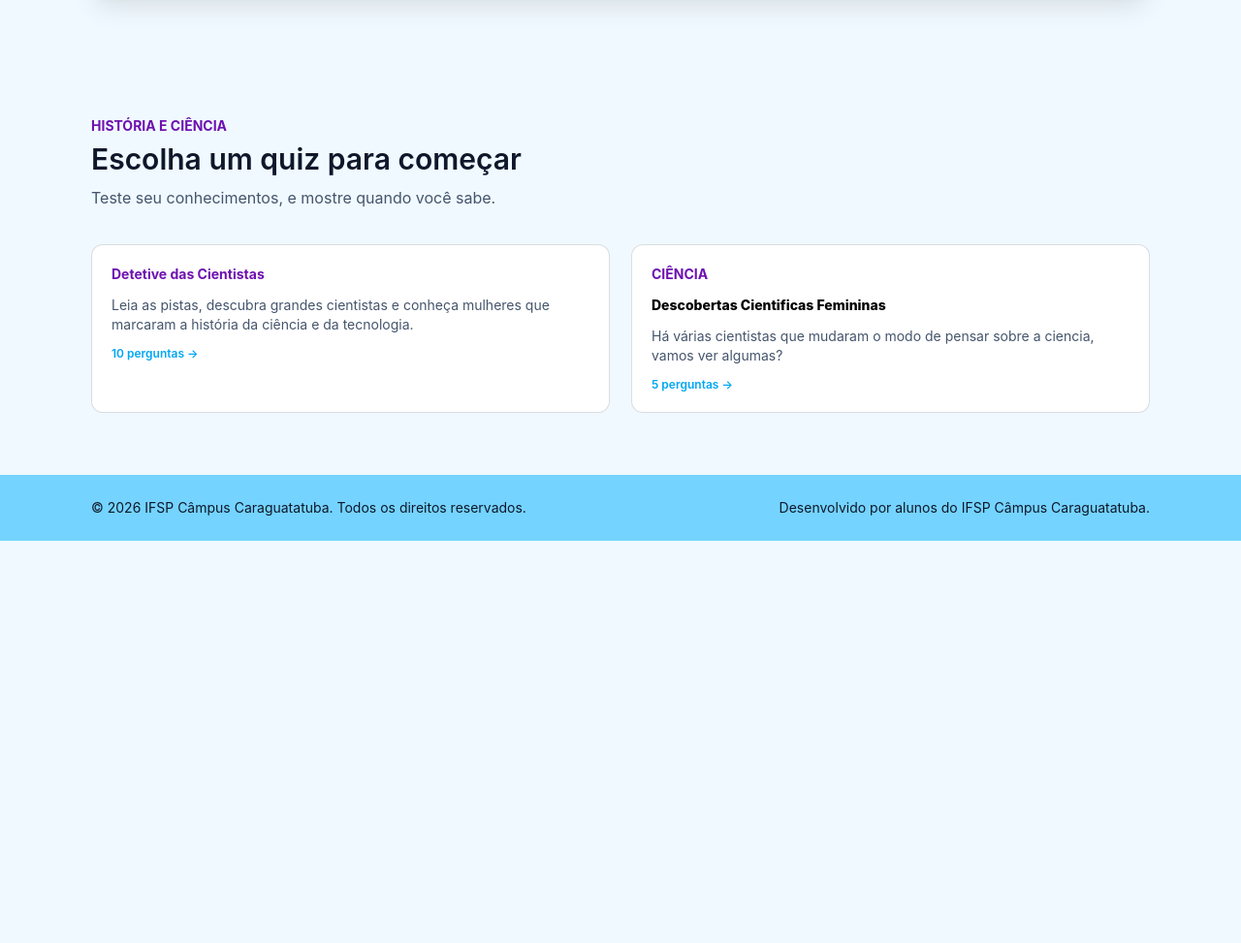
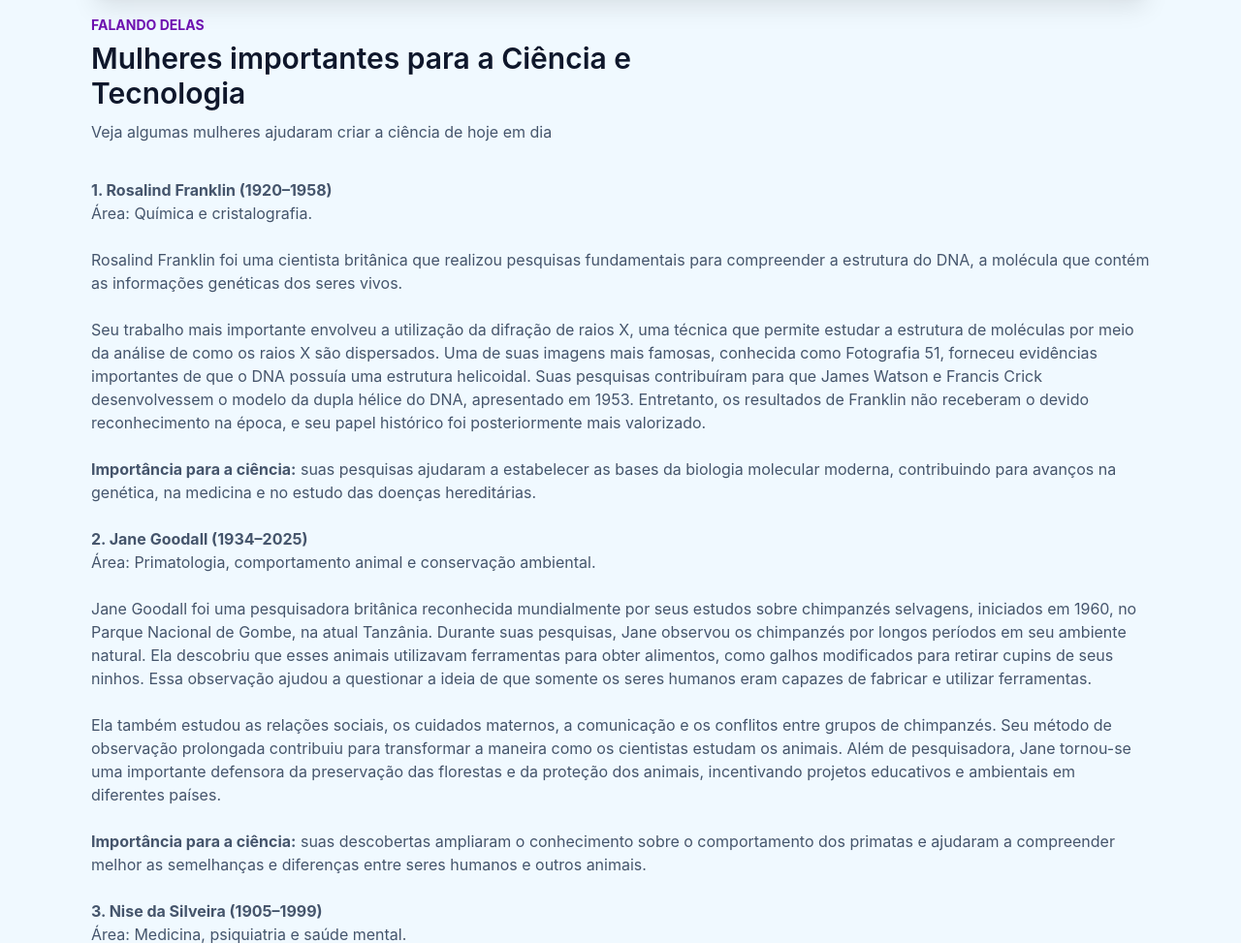
Before and after one commit to ctracina-no/SNCT, a website: page index.html in a window 1280 px wide. Shown: the part 1640-2613 px from the top of the page at 97% size. Before the commit the page ends 2198 px from the top, so only its background shows below. Drawn offline with Linux system fonts and the light colour scheme.

Commit message:
informação mulheres inse

```diff
--- a/index.html
+++ b/index.html
@@ -76,8 +76,7 @@
                 <h2 class="text-4xl leading-tight m-0 mb-4 font-extrabold">Elas na Ciência e na Tecnologia</h2>
 
                 <p class="text-lg text-[#dcece2] max-w-[46ch] m-0 mb-7.5">Descubra as mulheres que transformaram a
-                    ciência
-                    e continuam inspirando novas gerações.</p>
+                    ciência e continuam inspirando novas gerações.</p>
             </div>
         </div>
     </section>
@@ -146,6 +145,80 @@
                 </div>
 
             </main>
+
+            <div class="max-w-160 m-0 mb-5 mt-6">
+                <p class="text-purple-800 font-bold text-sm m-0 mb-1.5">FALANDO DELAS</p>
+
+                <h3 class="text-3xl m-0 mb-2.5 text-slate-900 font-semibold">Mulheres importantes para a Ciência e
+                    Tecnologia</h3>
+
+                <p class="text-slate-600 m-0 mb-9">Veja algumas mulheres ajudaram criar a ciência
+                    de hoje em dia</p>
+            </div>
+
+            <div class="mb-6 text-slate-600">
+                <strong>1. Rosalind Franklin (1920–1958)</strong>
+                <br>
+                Área: Química e cristalografia.
+                <br><br>
+                Rosalind Franklin foi uma cientista britânica que realizou pesquisas fundamentais para compreender a
+                estrutura do DNA, a molécula que contém as informações genéticas dos seres vivos.
+                <br><br>
+                Seu trabalho mais importante envolveu a utilização da difração de raios X, uma técnica que permite
+                estudar a estrutura de moléculas por meio da análise de como os raios X são dispersados. Uma de suas
+                imagens mais famosas, conhecida como Fotografia 51, forneceu evidências importantes de que o DNA possuía
+                uma estrutura helicoidal. Suas pesquisas contribuíram para que James Watson e Francis Crick
+                desenvolvessem o modelo da dupla hélice do DNA, apresentado em 1953. Entretanto, os resultados de
+                Franklin não receberam o devido reconhecimento na época, e seu papel histórico foi posteriormente mais
+                valorizado.
+                <br><br>
+                <strong>Importância para a ciência:</strong> suas pesquisas ajudaram a estabelecer as bases da biologia
+                molecular moderna, contribuindo para avanços na genética, na medicina e no estudo das doenças
+                hereditárias.
+                <br><br>
+                <strong>2. Jane Goodall (1934–2025)</strong>
+                <br>
+                Área: Primatologia, comportamento animal e conservação ambiental.
+                <br><br>
+                Jane Goodall foi uma pesquisadora britânica reconhecida mundialmente por seus estudos sobre chimpanzés
+                selvagens, iniciados em 1960, no Parque Nacional de Gombe, na atual Tanzânia. Durante suas pesquisas,
+                Jane observou os chimpanzés por longos períodos em seu ambiente natural. Ela descobriu que esses animais
+                utilizavam ferramentas para obter alimentos, como galhos modificados para retirar cupins de seus ninhos.
+                Essa observação ajudou a questionar a ideia de que somente os seres humanos eram capazes de fabricar e
+                utilizar ferramentas.
+                <br><br>
+                Ela também estudou as relações sociais, os cuidados maternos, a comunicação e os conflitos entre grupos
+                de chimpanzés. Seu método de observação prolongada contribuiu para transformar a maneira como os
+                cientistas estudam os animais. Além de pesquisadora, Jane tornou-se uma importante defensora da
+                preservação das florestas e da proteção dos animais, incentivando projetos educativos e ambientais em
+                diferentes países.
+                <br><br>
+                <strong>Importância para a ciência:</strong> suas descobertas ampliaram o conhecimento sobre o
+                comportamento dos primatas
+                e ajudaram a compreender melhor as semelhanças e diferenças entre seres humanos e outros animais.
+                <br><br>
+                <strong>3. Nise da Silveira (1905–1999)</strong>
+                <br>
+                Área: Medicina, psiquiatria e saúde mental.
+                <br><br>
+                Nise da Silveira foi uma médica psiquiatra brasileira, nascida em Maceió, Alagoas. Ela se destacou por
+                defender um tratamento mais respeitoso e humanizado para pessoas com transtornos mentais, em uma época
+                em que eram comuns procedimentos agressivos nos hospitais psiquiátricos. Ao trabalhar no Centro
+                Psiquiátrico Nacional Pedro II, no Rio de Janeiro, Nise passou a questionar métodos como o eletrochoque
+                e a lobotomia. Em vez de recorrer a essas práticas, incentivou atividades como pintura, modelagem e
+                outras formas de expressão artística, permitindo que os pacientes demontrassem sentimentos e
+                experiências por meio de suas produções.
+                <br><br>
+                Em 1952, fundou o Museu de Imagens do Inconsciente, instituição
+                dedicada à preservação e ao estudo das obras produzidas por pessoas atendidas nos serviços de saúde
+                mental. Ela também valorizou a convivência com animais, considerando o afeto e o vínculo importantes no
+                cuidado dos pacientes.
+<br><br>
+                <strong>Importância para a ciência:</strong> Nise contribuiu para transformar a
+                psiquiatria brasileira, valorizando a criatividade, a expressão individual e a dignidade humana. Seu
+                trabalho influenciou debates sobre terapias ocupacionais e cuidados em saúde mental.
+            </div>
+
         </div>
     </section>
 
@@ -195,9 +268,6 @@
 
                     <span class="text-xs font-semibold text-sky-500 mt-3">5 perguntas →</span>
                 </a>
-
-
-
             </div>
         </div>
     </section>
```
Also changed, not shown: form.html (+0 -1 lines).
